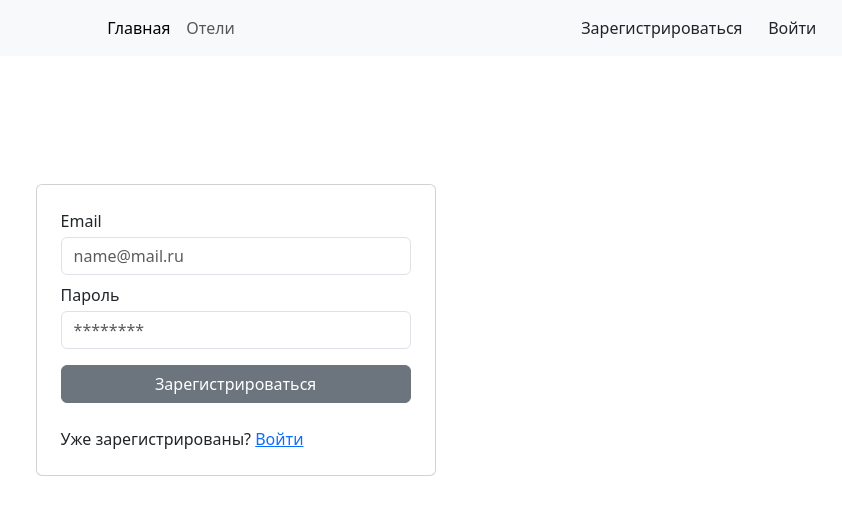
After one commit to synthematik/booking_app-FastAPI, a FastAPI app: template templates/auth/register.html in a window 1280 px wide. The commit adds this page. Shown: the top 515 px of the page, without its empty margins (438-1280 px from the left). Run offline with FastAPI, Linux system fonts and the light colour scheme; the template is opened without the code that fills it, so the values that code supplies are empty; parts of the project's set-up code (start-up, migrations or seed data) failed here and were passed over.

Commit message:
Added html to some endpoint

```diff
--- a/src/main.py
+++ b/src/main.py
@@ -27,8 +27,9 @@ app.include_router(pages_router)
 app.include_router(files_router)
 
 origins = [
-    "http://localhost",
+    "http://localhost:8000",
     "http://localhost:8080",
+    "http://127.0.0.1:8000",
 ]
 
 app.add_middleware(
--- /dev/null
+++ b/templates/auth/register.html
@@ -0,0 +1,46 @@
+{% extends "base.html" %}
+
+{% block head %}
+    <script>
+        async function registerUser() {
+            const url = "http://localhost:8000/auth/register/";
+            const formData = new FormData();
+            formData.append('email', document.getElementById("email").value);
+            formData.append('password', document.getElementById("password").value);
+
+            await fetch(url, {
+                method: 'POST',
+                body: formData,
+            }).then(response => {
+                if (response.status === 200) {
+                    window.location.replace("/pages/hotels/");
+                } else {
+                    return response.json();
+                }
+            });
+        }
+    </script>
+{% endblock %}
+
+{% block body %}
+<div class="flex items-center justify-center h-screen bg-gray-100" style="margin-left: 37%; margin-top: 10%;">
+        <div class="card p-4" style="width: 400px;">
+            <div class="form-group">
+                <label for="email" class="mb-1">Email</label>
+                <input class="form-control mb-2" id="email" name="email" type="text" value="" placeholder="name@mail.ru">
+
+                <label for="password" class="mb-1">Пароль</label>
+                <input class="form-control mb-3" id="password" name="password" type="password" value="" placeholder="********">
+                <span id="wrong_credentials" class="text-sm text-danger"></span>
+            </div>
+            <button onclick="registerUser()" class="btn btn-secondary btn-block mb-3">Зарегистрироваться</button>
+            <span class="mt-2">
+                Уже зарегистрированы?
+                <a href="/pages/login/"
+                   class="underline text-blue-600 hover:text-blue-800 visited:text-purple-600">
+                    Войти
+                </a>
+            </span>
+        </div>
+    </div>
+{% endblock %}
--- a/templates/base.html
+++ b/templates/base.html
@@ -18,7 +18,7 @@
     <button class="navbar-toggler" type="button" data-bs-toggle="collapse" data-bs-target="#navbarSupportedContent" aria-controls="navbarSupportedContent" aria-expanded="false" aria-label="Toggle navigation">
       <span class="navbar-toggler-icon"></span>
     </button>
-    <div class="collapse navbar-collapse" id="navbarSupportedContent">
+    <div class="collapse navbar-collapse" id="navbarSupportedContent" style="margin-left: 20%;">
       <ul class="navbar-nav me-auto mb-2 mb-lg-0 mx-auto">
         <li class="nav-item">
           <a class="nav-link active" aria-current="page" href="{{ url_for('root') }}">Главная</a>
@@ -29,6 +29,14 @@
       </ul>
     </div>
   </div>
+    <div class="collapse navbar-collapse" style="margin-right: 2%;">
+        <a href="/pages/register/" class="nav-link">Зарегистрироваться</a>
+
+    </div>
+    <div class="collapse navbar-collapse" style="margin-right: 2%;">
+        <a href="/pages/login/" class="nav-link active">Войти</a>
+    </div>
+
 </nav>
 <div id="content">
         {% block body %}
--- a/templates/hotels.html
+++ b/templates/hotels/hotels.html
@@ -54,7 +54,7 @@
                                 ★
                                 {% endfor %}
                             </p>
-                            <a href="#" class="btn btn-secondary">Выбрать номер</a>
+                            <a href="#" class="btn btn-secondary" style="margin-top: 7%;">Выбрать номер</a>
                         </div>
                     </div>
                 </div>
```
Also changed, not shown: src/pages/router.py (+17 -1 lines), templates/auth/login.html (added, +53 -0 lines).
